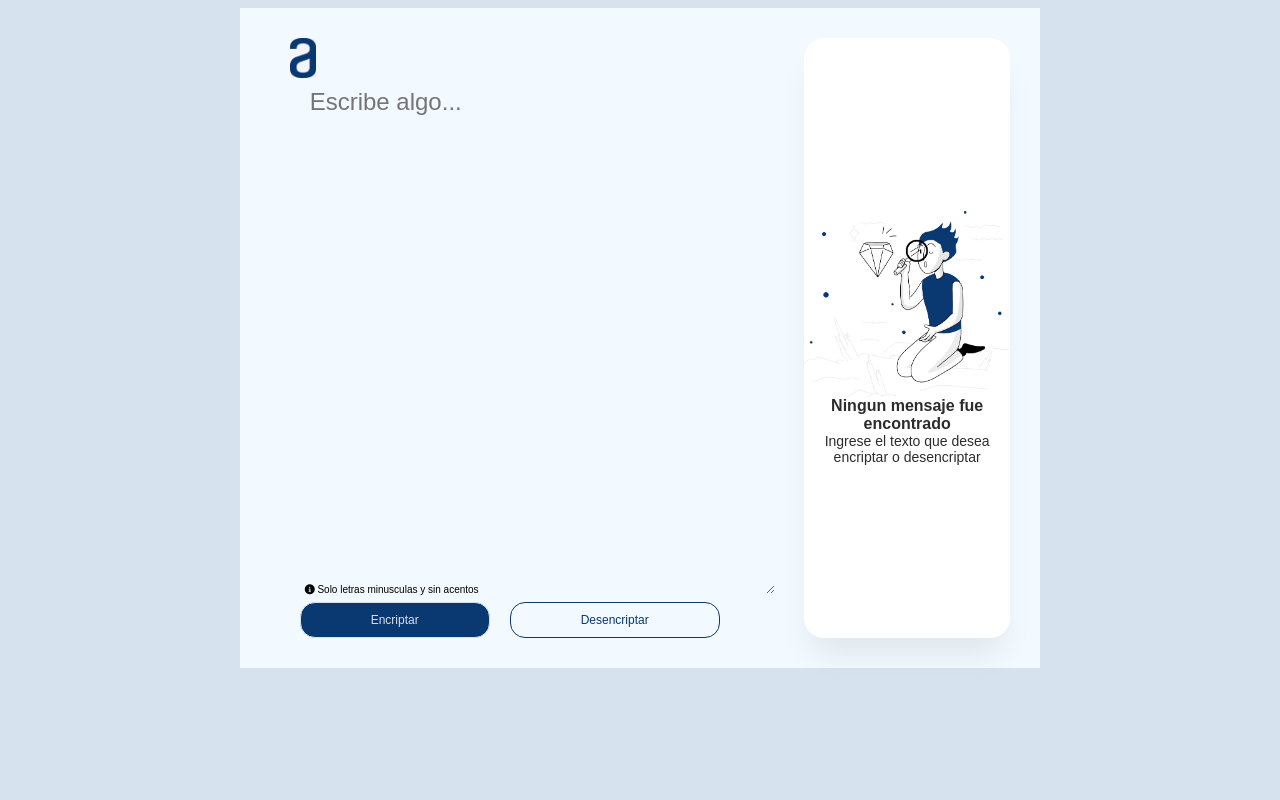
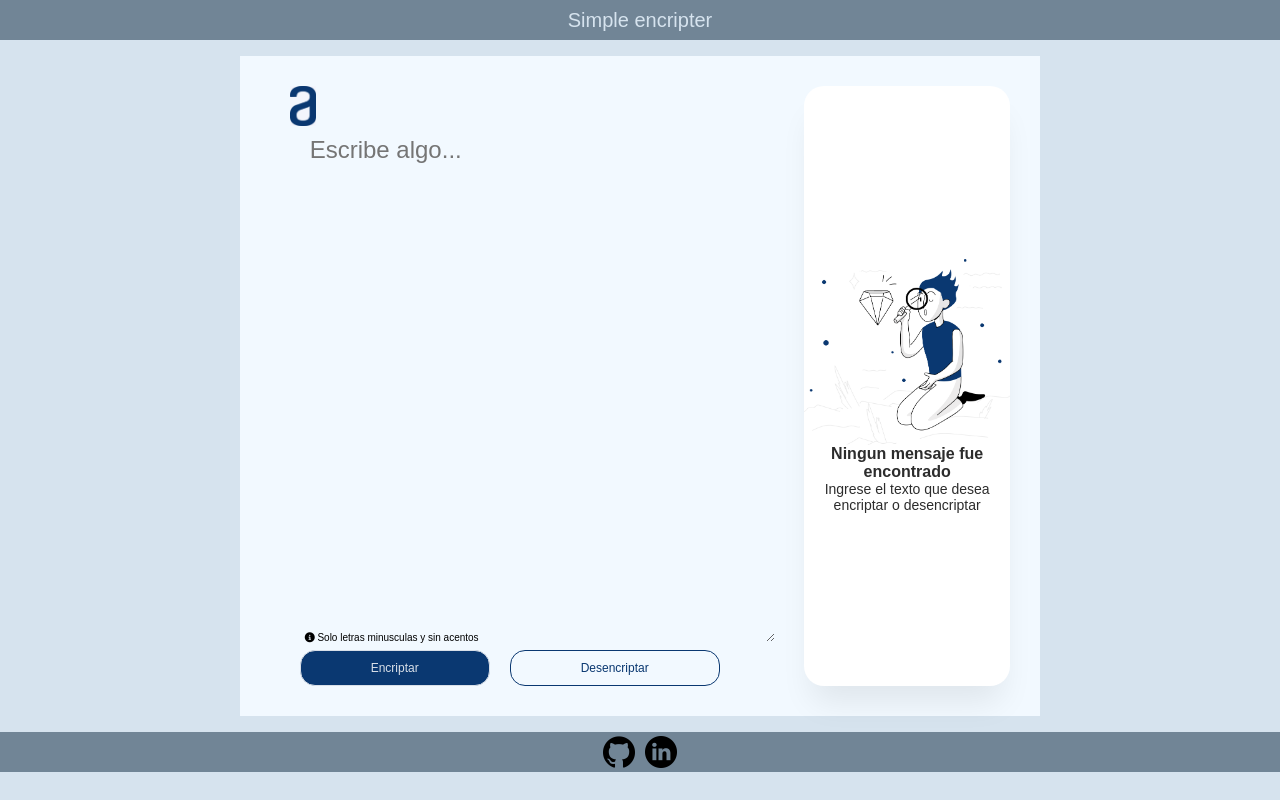
Before and after one commit to frodrigue60/simple-encrypter, a plain HTML site: page index.html in a window 1280 px wide. Drawn offline with Linux system fonts and the light colour scheme.

Commit message:
added navbar and footer

```diff
--- a/index.html
+++ b/index.html
@@ -11,6 +11,11 @@
 </head>
 
 <body>
+    <nav>
+        <div>
+            <span>Simple encripter</span>
+        </div>
+    </nav>
     <div class="container">
         <div class="encrypt-container">
             <div class="main">
@@ -54,9 +59,8 @@
                                 <br>
                                 <span id="span"></span>
                             </div>
-                            <div style="align-self: center;
-                            padding: 5px;">
-                                <button id="toClipboard" onclick="toClipboard()">copy to clipboard</button>
+                            <div style="align-self: center;padding: 5px;">
+                                <button id="toClipboard" onclick="toClipboard()">Copiar a portapapeles</button>
                             </div>
                         </div>
 
@@ -66,7 +70,18 @@
             </div>
         </div>
     </div>
-
+    <footer>
+        <div>
+            <a target="_blank" href="https://github.com/frodrigue60">
+                <img class="icon-net" src="/github-icon.png" alt="">
+            </a>
+        </div>
+        <div>
+            <a target="_blank" href="https://www.linkedin.com/in/luis-felipe-rodriguez-cuevas/">
+                <img class="icon-net" src="/linkedin-icon.png" alt="">
+            </a>
+        </div>
+    </footer>
     <script src="main.js"></script>
 </body>
 
--- a/style.css
+++ b/style.css
@@ -4,6 +4,37 @@
 
 body {
     background-color: #d6e3ee;
+    margin: 0px;
+}
+nav{
+    height: 40px;
+    margin-bottom: 1rem;
+    background-color: #718596;
+    display: flex;
+    align-items: center;
+    place-content: center;
+}
+footer{
+    height: 40px;
+    margin-top: 1rem;
+    background-color: #718596;
+    display: flex;
+    align-items: center;
+    place-content: center;
+    gap: 10px;
+}
+.icon-net{
+    height: 32px;
+    width: auto;
+    display: flex;
+    align-items: center;
+    justify-content: center;
+
+}
+
+nav>div>span{
+    color: #d6e3ee;
+    font-size: 20px;
 }
 
 .hidden {
```
Also changed, not shown: github-icon.png (added), linkedin-icon.png (added).
